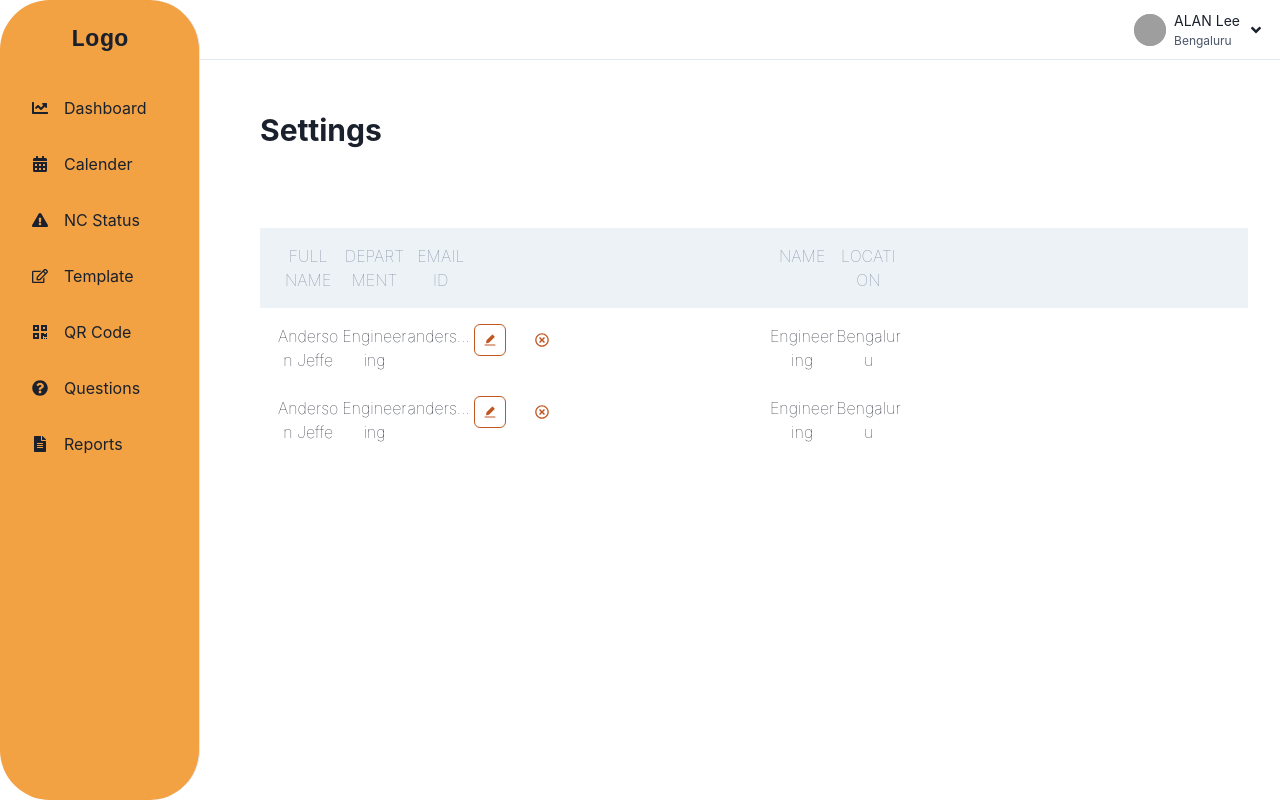
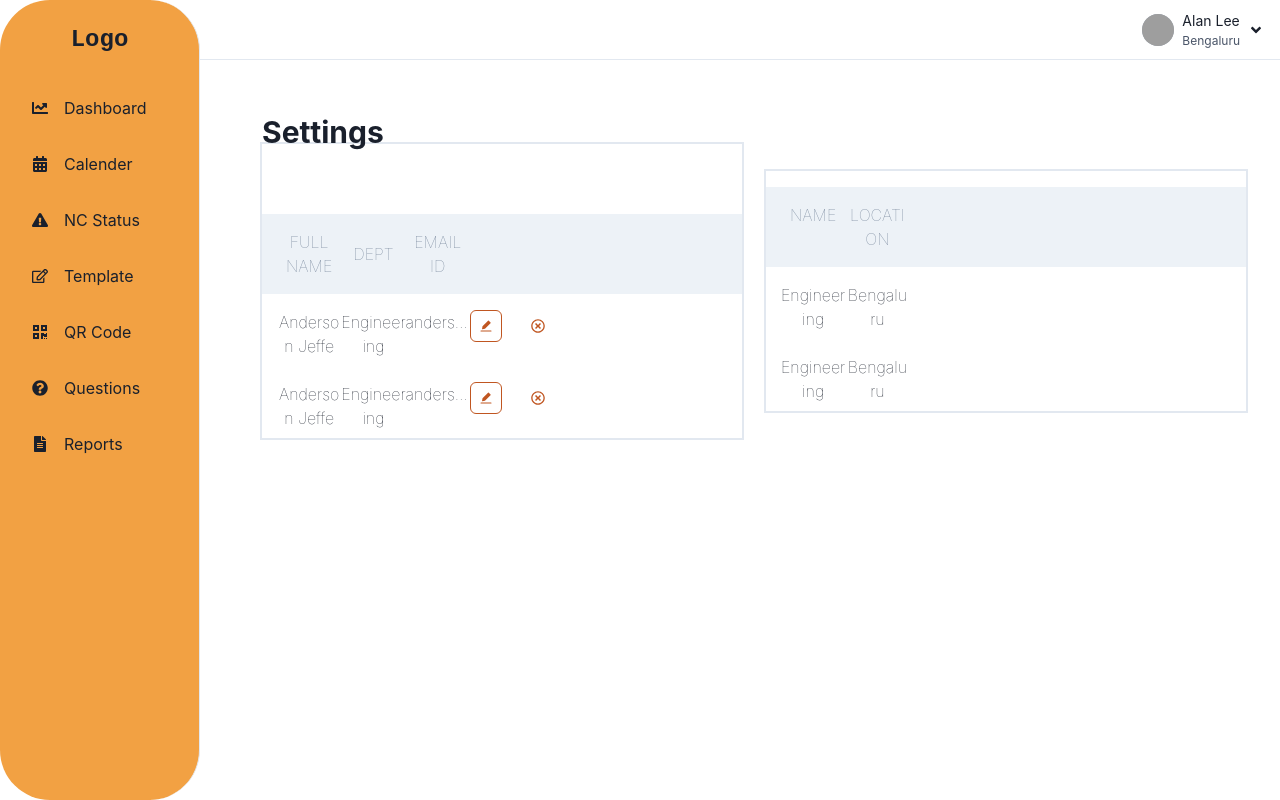
Before and after one commit to prajwalmadhav/Audire-frontend, a React (Create React App) app: page /settings in a window 1280 px wide. Built offline with nearby package versions, Linux system fonts and the light colour scheme; grey boxes are pictures that could not be loaded.

Commit message:
adding tables for settings page

```diff
--- a/src/Components/Qrcode.tsx
+++ b/src/Components/Qrcode.tsx
@@ -84,6 +84,9 @@ export default function Component() {
             columns={{sm: 2, md: 3, lg: 4}}
             spacing='60px' >
               {/* First qr box  */}
+            <Box fontSize='xl' alignItems='center' justifyContent='center'>
+              {/* Compailance Audit */}
+
               <Box bg='gray.50'
                 display='flex'
                 maxW='lg'
@@ -93,9 +96,12 @@ export default function Component() {
                 borderWidth='3px'
                 borderRadius='lg'
                 overflow='hidden' >
+
                 <Image boxSize='250px'
                 src='https://encrypted-tbn0.gstatic.com/images?q=tbn:ANd9GcTY7qLD3RFMHR87e774UkgOiIvhym2ed7O8_H8wJJhoo0MwuBIihYmLx0rqPyhvRoIWjfs&usqp=CAU'
                 alt='Qr Code 1' />
+
+              </Box>
             </Box>
 
             {/* 2nd qr box  */}
--- a/src/Components/Settings.tsx
+++ b/src/Components/Settings.tsx
@@ -46,16 +46,20 @@ import { FaRegTimesCircle } from "react-icons/fa";
             <Stack
                 direction={{ base: "column" }}
                 w="full"
+                mr={5}
                 bg={{ md: bg }}
+                borderWidth='2px'
+
 
 
             >
+                <Heading mb={10} mt={-30} fontSize='30px'>
+                        Settings
+                    </Heading>
                 <Flex
                     direction={{ base: "row", md: "column", lg: "column" }}
                 >
-                    <Heading mb={"4rem"} mt={-30} fontSize='30px'>
-                        Settings
-                    </Heading>
+
                 </Flex>
 
                 <Stack>
@@ -74,12 +78,15 @@ import { FaRegTimesCircle } from "react-icons/fa";
                     fontSize="md"
                     fontWeight="hairline"
                     textAlign={"center"}
+                    alignItems="center"
+                    justifyContent="center"
                 >
 
                     {/* Users  */}
                     <span>Full Name</span>
-                    <span>Department</span>
+                    <span>Dept</span>
                     <span>Email ID</span>
+
 
 
 
@@ -138,7 +145,9 @@ import { FaRegTimesCircle } from "react-icons/fa";
                     direction={{ base: "column" }}
                     w="full"
                     bg={{ md: bg }}
-                    mt = {"70px"}
+                    mt = {0}
+                    borderWidth='2px'
+
 
 
                 >
--- a/src/Components/Sidebar.tsx
+++ b/src/Components/Sidebar.tsx
@@ -40,6 +40,7 @@ const LinkItems: Array<LinkItemProps> = [
   { name: 'QR Code', icon: FaQrcode , link:'qrcode' },
   { name: 'Questions', icon: FaQuestionCircle , link:'questions' },
   { name: 'Reports', icon: FaFileAlt , link:'reports' },
+
 ];
 
 export default function SidebarWithHeader({
@@ -201,7 +202,7 @@ const MobileNav = ({ onOpen, ...rest }: MobileProps) => {
                   alignItems="flex-start"
                   spacing="1px"
                   ml="2">
-                  <Text fontSize="sm">ALAN Lee </Text>
+                  <Text fontSize="sm">Alan Lee </Text>
                   <Text fontSize="xs" color="gray.600">
                     Bengaluru
                   </Text>
@@ -216,7 +217,7 @@ const MobileNav = ({ onOpen, ...rest }: MobileProps) => {
               borderColor={useColorModeValue('gray.200', 'gray.700')}>
               <MenuItem>Dropdown1</MenuItem>
               <MenuItem>Dropdown2</MenuItem>
-              <MenuItem>Dropdown3</MenuItem>
+              <MenuItem>Settings</MenuItem>
               <MenuDivider />
               <MenuItem>Sign Out</MenuItem>
             </MenuList>
```
Lines whose indentation alone changed are shown as unchanged.
